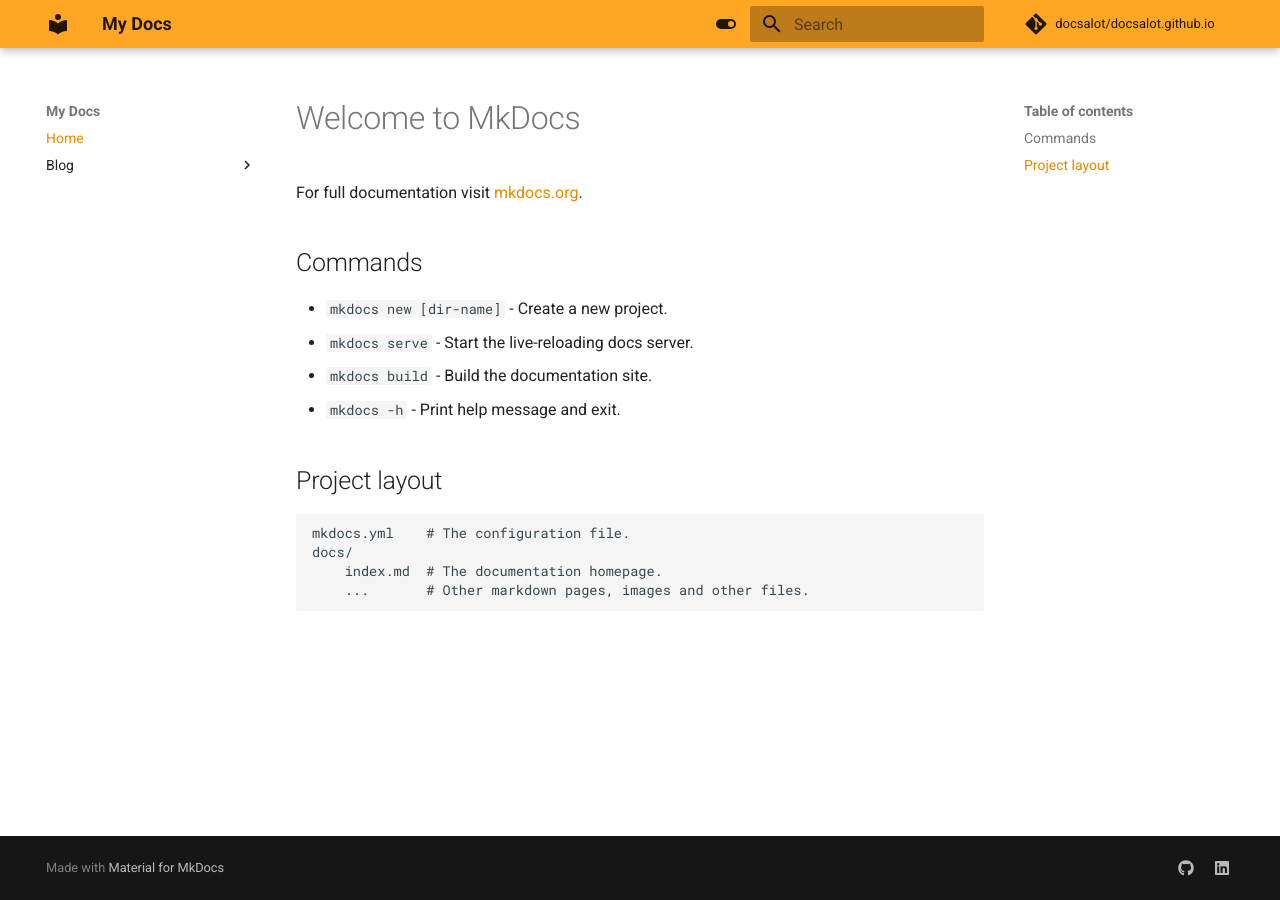
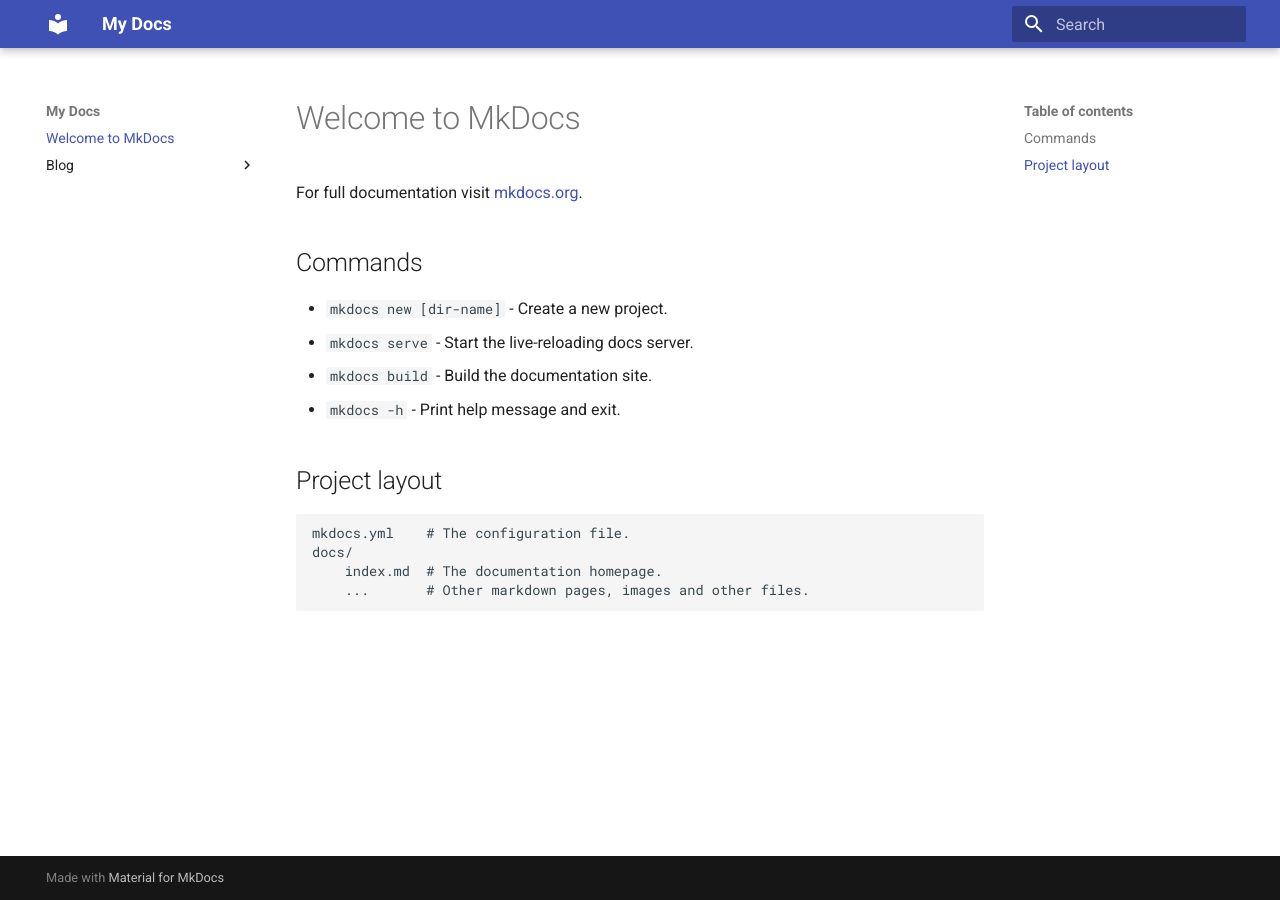
Before and after one commit to docsalot/docsalot.github.io, an MkDocs documentation site: the page built from docs/index.md, in a window 1280 px wide. Built offline with MkDocs 1.6.1 and Material for MkDocs 9.7.7, drawn with Linux system fonts in a browser that asks for light colours; comment, search, counter and statistics services are not loaded.

```diff
--- a/mkdocs.yml
+++ b/mkdocs.yml
@@ -4,82 +4,82 @@ site_name: My Docs
 # Theme
 theme:
   name: material
-  # logo: material/Book
-  # favicon: images/favicon.png
-  features:
-    - header.autohide
-    - navigation.indexes
-    - navigation.prune
-  palette:
-
-    # Palette toggle for light mode
-    - media: "(prefers-color-scheme: light)"
-      scheme: default
-      accent: blue
-      primary: orange
-      toggle:
-        icon: material/toggle-switch
-        name: Switch to dark mode
-
-    # Palette toggle for dark mode
-    - media: "(prefers-color-scheme: dark)"
-      scheme: slate
-      accent: blue
-      primary: orange
-      toggle:
-        icon: material/toggle-switch-off-outline
-        name: Switch to light mode1
-
-
-
-
-# Git
-repo_url: https://github.com/docsalot/docsalot.github.io
-repo_name: docsalot/docsalot.github.io
-
-
-# Extensions
-markdown_extensions:
-  - abbr
-  - admonition
-  - attr_list
-  - footnotes
-  - tables
-  - pymdownx.details
-  - pymdownx.emoji:
-      emoji_index: !!python/name:materialx.emoji.twemoji
-      emoji_generator: !!python/name:materialx.emoji.to_svg
-  - pymdownx.snippets:
-      auto_append:
-        - includes/abbreviations.md
-  - pymdownx.superfences:
-      custom_fences:
-        - name: mermaid
-          class: mermaid
-          format: !!python/name:pymdownx.superfences.fence_code_format
-
-# Plugins
-plugins:
-  - blog:
-      post_readtime: true
-      post_readtime_words_per_minute: 240
-  - glightbox
-  - search
-
-
-
-# Footer
-extra:
-  social:
-    - icon: fontawesome/brands/github
-      link: https://github.com/docsalot
-    - icon: fontawesome/brands/linkedin
-      link: https://www.linkedin.com/in/williamleinweber/
-
-
-# Site navigation
-nav:
-  - Home:
-    - index.md
-  - Blog:
-    - blog/index.md
+#  # logo: material/Book
+#  # favicon: images/favicon.png
+#  features:
+#    - header.autohide
+#    - navigation.indexes
+#    - navigation.prune
+#  palette:
+#
+#    # Palette toggle for light mode
+#    - media: "(prefers-color-scheme: light)"
+#      scheme: default
+#      accent: blue
+#      primary: orange
+#      toggle:
+#        icon: material/toggle-switch
+#        name: Switch to dark mode
+#
+#    # Palette toggle for dark mode
+#    - media: "(prefers-color-scheme: dark)"
+#      scheme: slate
+#      accent: blue
+#      primary: orange
+#      toggle:
+#        icon: material/toggle-switch-off-outline
+#        name: Switch to light mode1
+#
+#
+#
+#
+## Git
+#repo_url: https://github.com/docsalot/docsalot.github.io
+#repo_name: docsalot/docsalot.github.io
+#
+#
+## Extensions
+#markdown_extensions:
+#  - abbr
+#  - admonition
+#  - attr_list
+#  - footnotes
+#  - tables
+#  - pymdownx.details
+#  - pymdownx.emoji:
+#      emoji_index: !!python/name:materialx.emoji.twemoji
+#      emoji_generator: !!python/name:materialx.emoji.to_svg
+#  - pymdownx.snippets:
+#      auto_append:
+#        - includes/abbreviations.md
+#  - pymdownx.superfences:
+#      custom_fences:
+#        - name: mermaid
+#          class: mermaid
+#          format: !!python/name:pymdownx.superfences.fence_code_format
+#
+## Plugins
+#plugins:
+#  - blog:
+#      post_readtime: true
+#      post_readtime_words_per_minute: 240
+#  - glightbox
+#  - search
+#
+#
+#
+## Footer
+#extra:
+#  social:
+#    - icon: fontawesome/brands/github
+#      link: https://github.com/docsalot
+#    - icon: fontawesome/brands/linkedin
+#      link: https://www.linkedin.com/in/williamleinweber/
+#
+#
+## Site navigation
+#nav:
+#  - Home:
+#    - index.md
+#  - Blog:
+#    - blog/index.md
```
